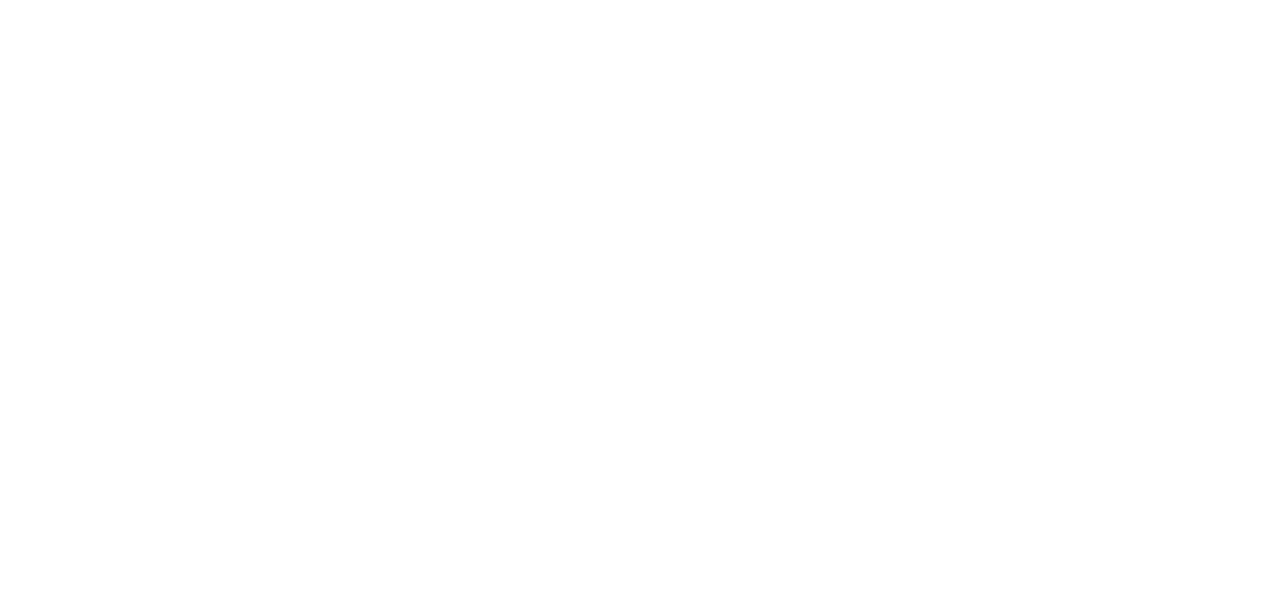
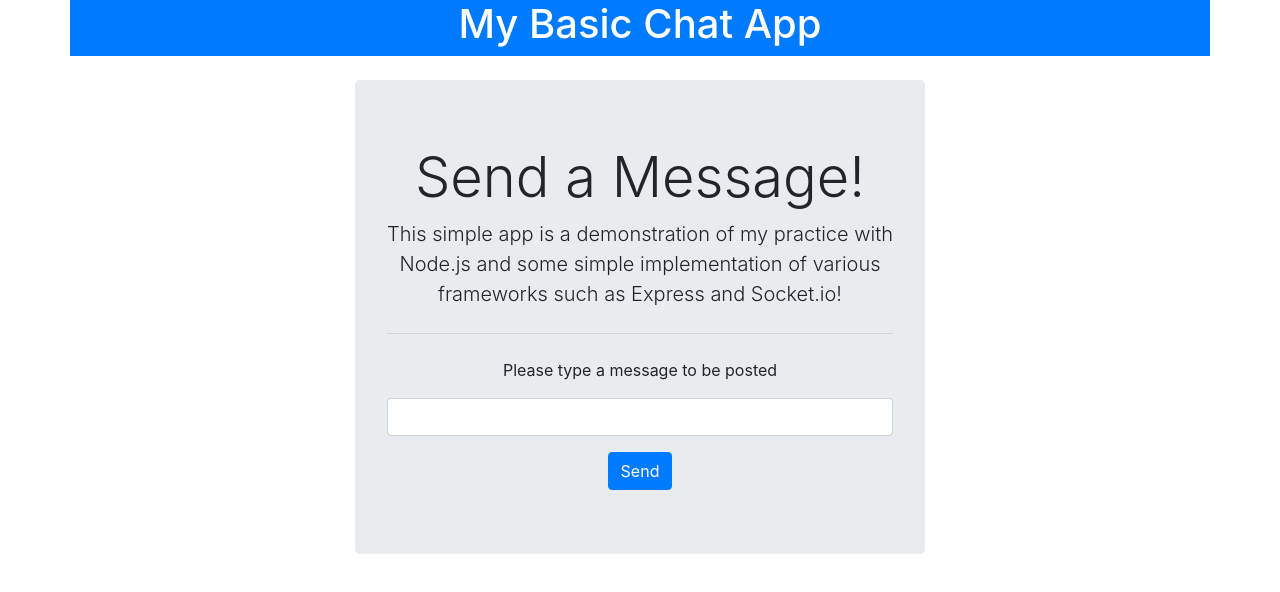
Before and after one commit to kieran-tallinger/ln-node-course, a website: page chat-app/index.html in a window 1280 px wide. Drawn offline with nearby package versions, Linux system fonts and the light colour scheme.

Commit message:
Completed basic frontend UI design using bootstrap classes

```diff
--- a/chat-app/index.html
+++ b/chat-app/index.html
@@ -13,7 +13,30 @@
     <script src="https://stackpath.bootstrapcdn.com/bootstrap/4.5.0/js/bootstrap.min.js"
       integrity="sha384-OgVRvuATP1z7JjHLkuOU7Xw704+h835Lr+6QL9UvYjZE3Ipu6Tp75j7Bh/kR0JKI" crossorigin="anonymous"></script>
   </head>
-<body>
+  <body class="container">
+    <header class="row justify-content-center bg-primary text-white mb-4">
+      <h1 class="text-center">My Basic Chat App</h1>
+    </header>
+    <main class="row justify-content-center">
+      <section class="col-6 text-center jumbotron">
+        <h1 class="display-4">Send a Message!</h1>
+        <p class="lead">
+          This simple app is a demonstration of my practice with Node.js and some simple implementation of
+          various frameworks such as Express and Socket.io!
+        </p>
+        <hr class="my-4">
+        <p>
+          Please type a message to be posted
+        </p>
+        <form class="form" action="">
+          <input class="form-control mb-3" type="text">
+          <button class="btn btn-primary">Send</button>
+        </form>
+      </section>
+      <section class="col-7">
 
+      </section>
+    </main>
+    <script src="./assets/js/main.js"></script>
   </body>
 </html>
```
Also changed, not shown: chat-app/assets/js/main.js (added). Lines whose indentation alone changed are shown as unchanged.
